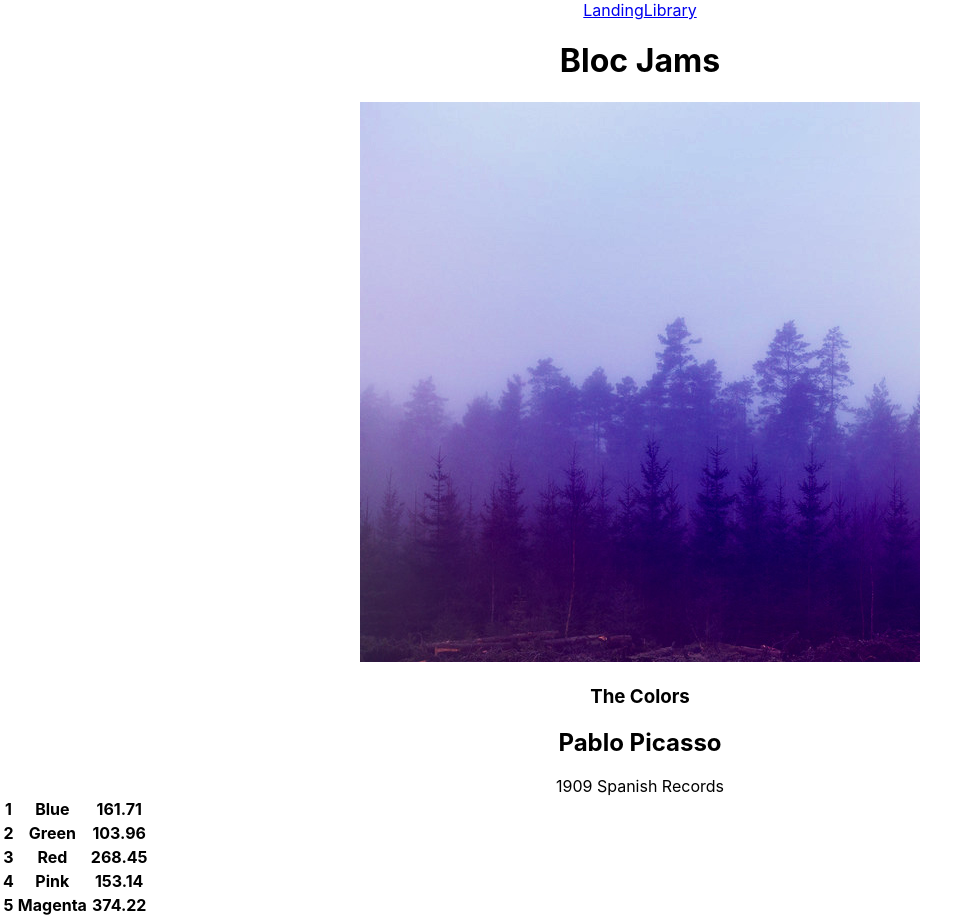
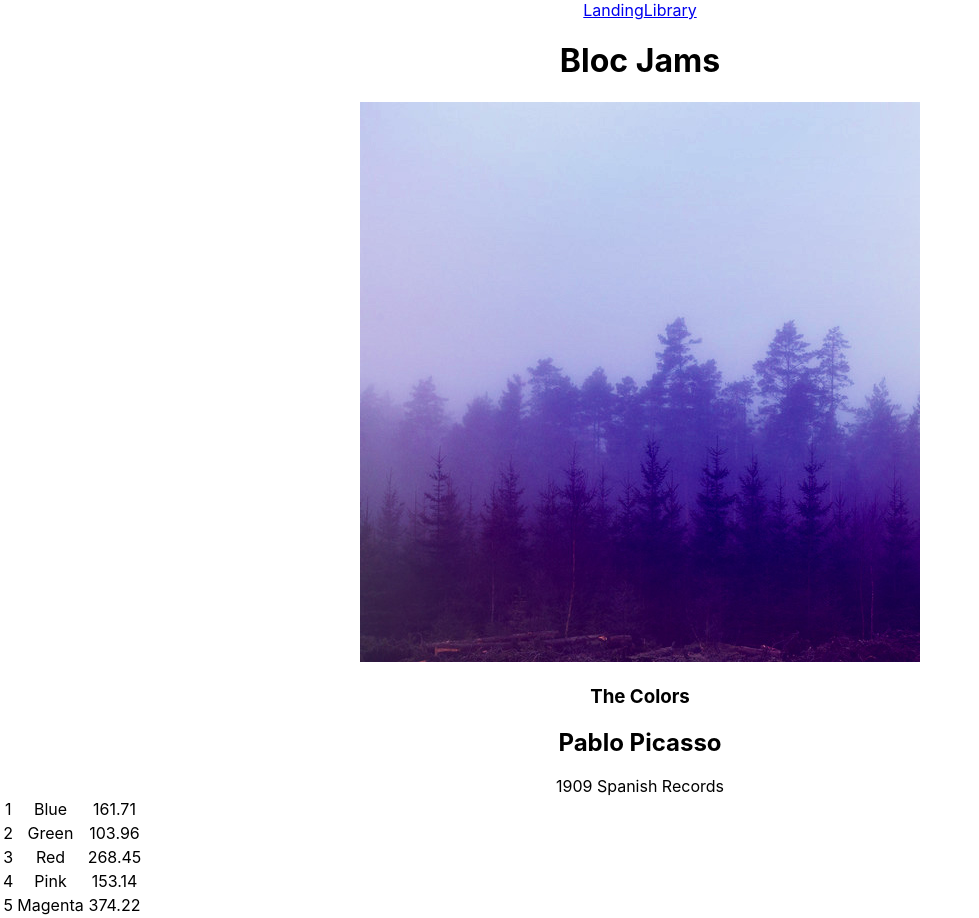
Before and after one commit to LiveBacteria/bloc-jams-react, a React (Create React App) app: page /album/the-colors in a window 1280 px wide. Shown: the whole page, without its empty margins (0-979 px from the left). Built offline with nearby package versions, Linux system fonts and the light colour scheme.

Commit message:
Bloc-Jams-React-Components-Album-Checkpoint-Assignment-Resubmission

```diff
--- a/src/components/Album.js
+++ b/src/components/Album.js
@@ -35,17 +35,19 @@ class Album extends Component{
                         <col id="song-duration-column" />
                     </colgroup>
                     {this.state.album.songs.map( (item, index) =>
-                        <tr key={index}>
-                            <th>
-                                {index+1}
-                            </th>
-                            <th>
-                                {item.title}
-                            </th>
-                            <th>
-                                {item.duration}
-                            </th>
-                        </tr>
+                        <tbody>
+                            <tr key={index}>
+                                <td>
+                                    {index+1}
+                                </td>
+                                <td>
+                                    {item.title}
+                                </td>
+                                <td>
+                                    {item.duration}
+                                </td>
+                            </tr>
+                        </tbody>
                     )}
                 </table>
             </section>
```
